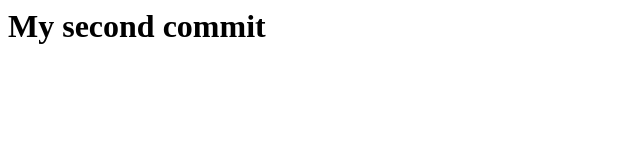
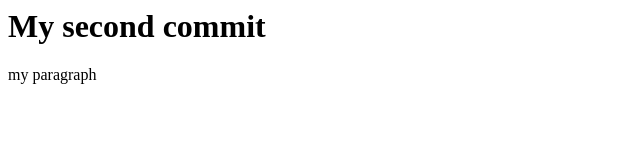
Before and after one commit to dafison246/git1-one, a plain HTML site: page index.html in a window 1280 px wide. Shown: the full height of the page, 0-640 px from the left. Drawn offline with Linux system fonts and the light colour scheme.

Commit message:
added scripting files

```diff
--- a/index.html
+++ b/index.html
@@ -7,5 +7,6 @@
 </head>
 <body>
     <h1>My second commit</h1>
+    <p>my paragraph</p>
 </body>
 </html>
--- /dev/null
+++ b/script.js
@@ -0,0 +1 @@
+console.log('hello world')
```
